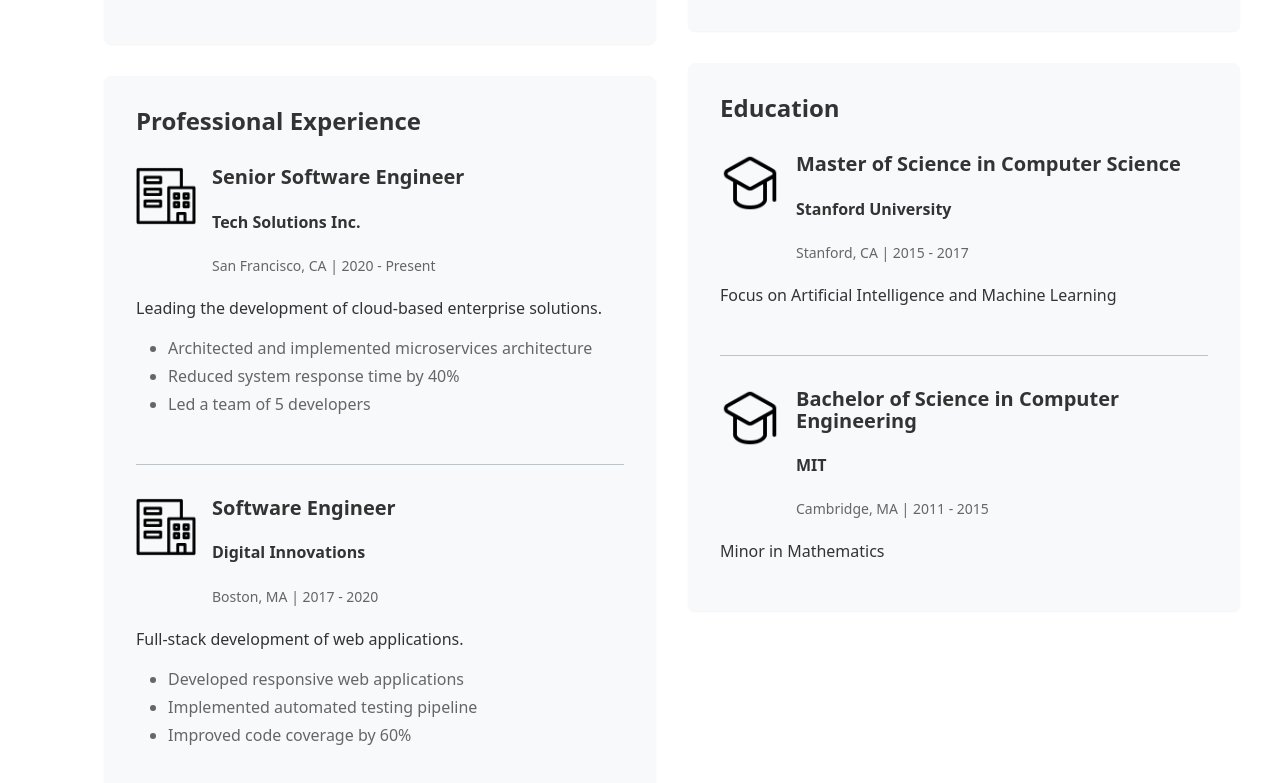
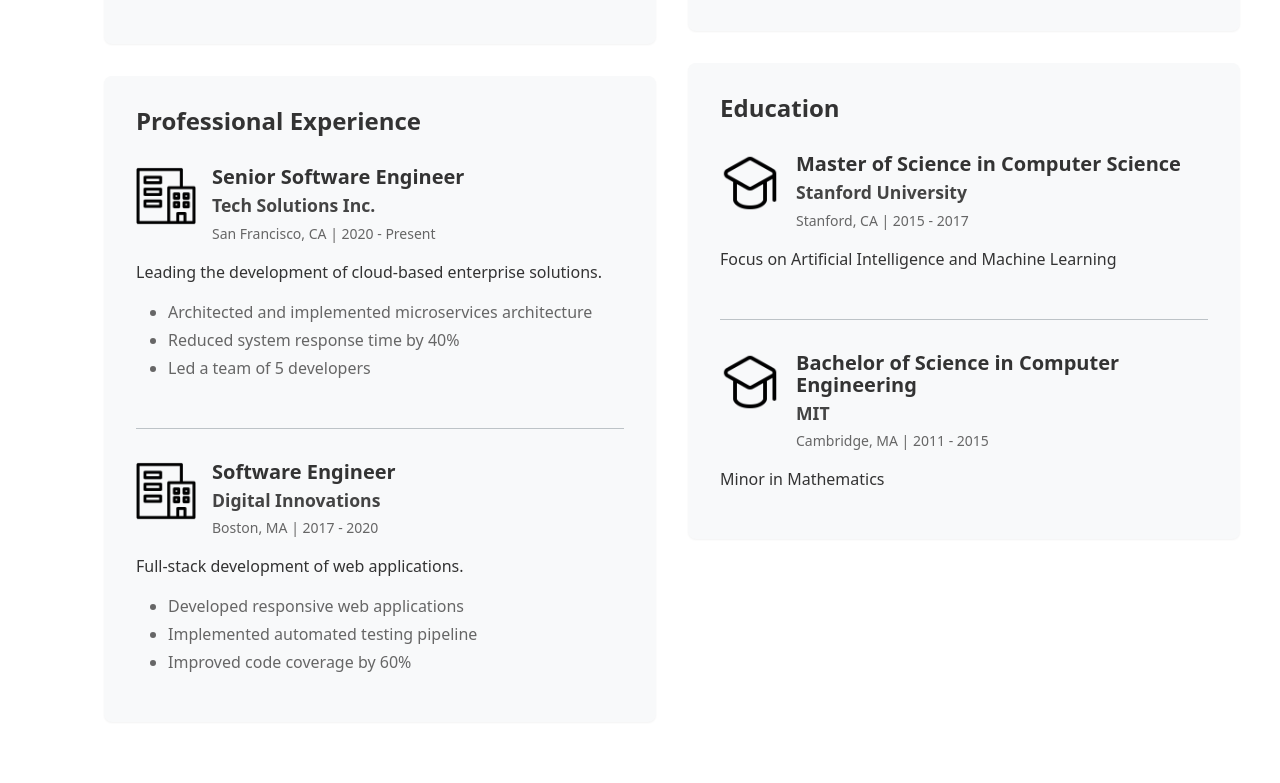
Before and after one commit to ku01/profipage, a React (Vite) app: page / in a window 1280 px wide. Shown: the part 786-1569 px from the top of the page. Built offline with nearby package versions, Linux system fonts and the light colour scheme.

Commit message:
Fix margins in Experience and Education sections

```diff
--- a/src/App.css
+++ b/src/App.css
@@ -185,7 +185,7 @@ section h3 {
 .location-date {
   font-size: 0.875rem;
   color: #666666;
-  margin: 0.25rem 0;
+  margin: 0;
 }
 
 .role-details ul {
@@ -534,3 +534,33 @@ section h3 {
     break-inside: avoid;
   }
 }
+
+.company-details h3 {
+  margin: 0 0 0.25rem;
+  font-size: 1.25rem;
+  color: #333333;
+}
+
+.company-details h4 {
+  margin: 0 0 0.25rem;
+  font-size: 1.1rem;
+  color: #444444;
+}
+
+.institution-details h3 {
+  margin: 0 0 0.25rem;
+  font-size: 1.25rem;
+  color: #333333;
+}
+
+.institution-details h4 {
+  margin: 0 0 0.25rem;
+  font-size: 1.1rem;
+  color: #444444;
+}
+
+.institution-details .location-date {
+  font-size: 0.875rem;
+  color: #666666;
+  margin: 0;
+}
```
